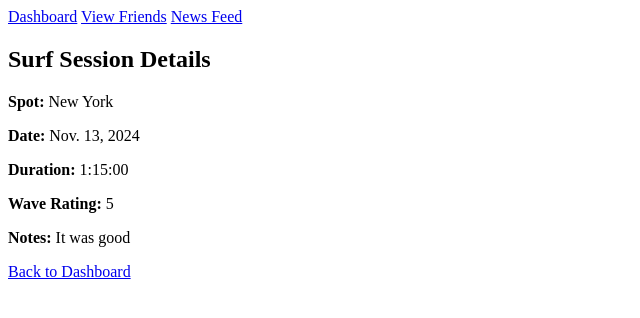
After one commit to enano1/we-tide, a Django app: page /surf_sessions/5/ in a window 1280 px wide. The commit adds this page. Shown: the top 318 px of the page, without its empty margins (0-640 px from the left). Run offline with Django 5.2, Linux system fonts and the light colour scheme; a user stored in the database is signed in; data comes from the database, SQL or seed files in the repository; both versions use the stored data as it was after the commit.

Commit message:
updated dashboard, viewing recent activity

```diff
--- a/tide/models.py
+++ b/tide/models.py
@@ -67,6 +67,9 @@ class Profile(models.Model):
     def get_status_messages(self):
         return StatusMessage.objects.filter(profile=self).order_by('-timestamp')
 
+    def get_surf_sessions(self):
+        return SurfSession.objects.filter(profile=self).order_by('-date')
+
 class Friend(models.Model):
     """Model to represent a friendship relationship between two profiles."""
     profile1 = models.ForeignKey(Profile, related_name="profile1_friends", on_delete=models.CASCADE)
--- /dev/null
+++ b/tide/templates/tide/view_surf_session.html
@@ -0,0 +1,11 @@
+{% extends 'tide/base.html' %}
+{% block content %}
+<h2>Surf Session Details</h2>
+<p><strong>Spot:</strong> {{ surf_session.surf_spot.nickname }}</p>
+<p><strong>Date:</strong> {{ surf_session.date }}</p>
+<p><strong>Duration:</strong> {{ surf_session.duration }}</p>
+<p><strong>Wave Rating:</strong> {{ surf_session.wave_rating }}</p>
+<p><strong>Notes:</strong> {{ surf_session.notes|default:"No notes provided" }}</p>
+
+<a href="{% url 'dashboard' %}">Back to Dashboard</a>
+{% endblock %}
--- a/tide/urls.py
+++ b/tide/urls.py
@@ -41,6 +41,7 @@ urlpatterns = [
     path('surf_sessions/new/', views.CreateSurfSessionView.as_view(), name='create_surf_session'),
     path('surf_sessions/<int:pk>/update/', views.UpdateSurfSessionView.as_view(), name='update_surf_session'),
     path('surf_sessions/<int:pk>/delete/', views.DeleteSurfSessionView.as_view(), name='delete_surf_session'),
+    path('surf_sessions/<int:pk>/', views.ViewSurfSessionView.as_view(), name='view_surf_session'),  # View details for a session
 
 
 
--- a/tide/views.py
+++ b/tide/views.py
@@ -163,6 +163,8 @@ class DashboardView(LoginRequiredMixin, TemplateView):
         context = super().get_context_data(**kwargs)
         context['welcome_message'] = self.welcome_message
         context['surf_spots'] = SurfSpot.objects.filter(user=self.request.user)
+        context['recent_surf_sessions'] = SurfSession.objects.filter(user=self.request.user).order_by('-date')[:5]  # Fetch latest 5 sessions
+
         return context
 
 from datetime import datetime, timedelta
@@ -405,6 +407,13 @@ class SurfSessionListView(LoginRequiredMixin, ListView):
 
     def get_queryset(self):
         return SurfSession.objects.filter(user=self.request.user).order_by('-date')
+
+
+class ViewSurfSessionView(LoginRequiredMixin, DetailView):
+    model = SurfSession
+    template_name = 'tide/view_surf_session.html'
+    context_object_name = 'surf_session'
+
 
 class UpdateSurfSessionView(LoginRequiredMixin, UpdateView):
     model = SurfSession
```
Also changed, not shown: tide/templates/tide/dashboard.html (+7 -6 lines), db.sqlite3.
